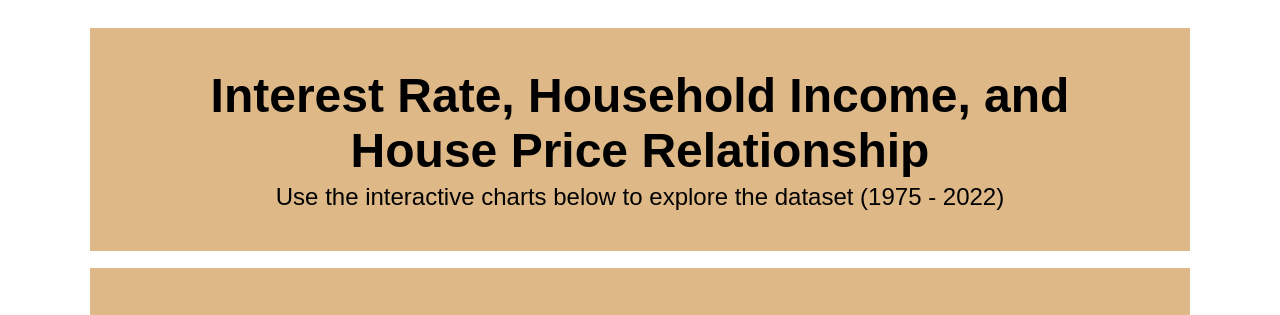
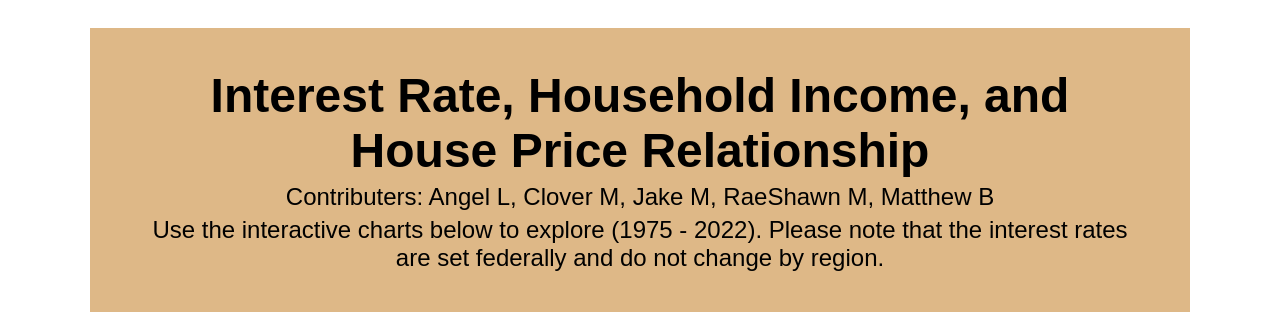
Before and after one commit to leeangel0428/Project-3-Group-2, a Flask app: page / in a window 1280 px wide. Shown: the top 315 px of the page. Run offline with Flask 3, Linux system fonts and the light colour scheme; some libraries are stand-ins or nearby versions.

Commit message:
touchups.10.23.2023

```diff
--- a/app.py
+++ b/app.py
@@ -66,7 +66,7 @@
 
 
 ## create engine
-url = "postgresql://postgres:postgres@localhost:5432/Project3"
+url = "postgresql://postgres:postgres@localhost:5432/project3"
 engine = create_engine(url)
 connection = engine.connect()
 
--- a/static/css/style.css
+++ b/static/css/style.css
@@ -52,14 +52,6 @@
   height: 1100px;
 }
 
-.graph2{
-
-}
-
-.line_graph2{
-
-}
-
 #map{
   width: 100px;
   height: 500px;
--- a/templates/index.html
+++ b/templates/index.html
@@ -18,7 +18,8 @@
       <div class="row">
         <div class="col-md-12 jumbotron text-center">
           <h1>Interest Rate, Household Income, and House Price Relationship</h1>
-          <p>Use the interactive charts below to explore the dataset (1975 - 2022)</p>
+          <p>Contributers: Angel L, Clover M, Jake M, RaeShawn M, Matthew B</p>
+          <p>Use the interactive charts below to explore (1975 - 2022). Please note that the interest rates are set federally and do not change by region.</p>
         </div>
       </div>
   </header>
@@ -47,18 +48,21 @@
       <main>
         <div class="row"></div>
         <div class="col-md-10" style="padding-left: 150px">
-          <div id="graph2"></div>
+          <div id="line_graph"></div>
+        </div>
+        <div class="col-md-10" style="padding-left: 150px">
+          <div id="graph"></div>
         </div>
         <div class="col-md-10" style="padding-left: 150px">
           <div id="line_graph2"></div>
         </div>
         <div class="col-md-10" style="padding-left: 150px">
-          <div id="graph"></div>
+          <div id="graph2"></div>
         </div>
+
+
         <div class="row"></div>
-        <div class="col-md-10" style="padding-left: 150px">
-          <div id="line_graph"></div>
-        </div>
+
     </div>
     </main>
   </div>
```
Also changed, not shown: README.md.
